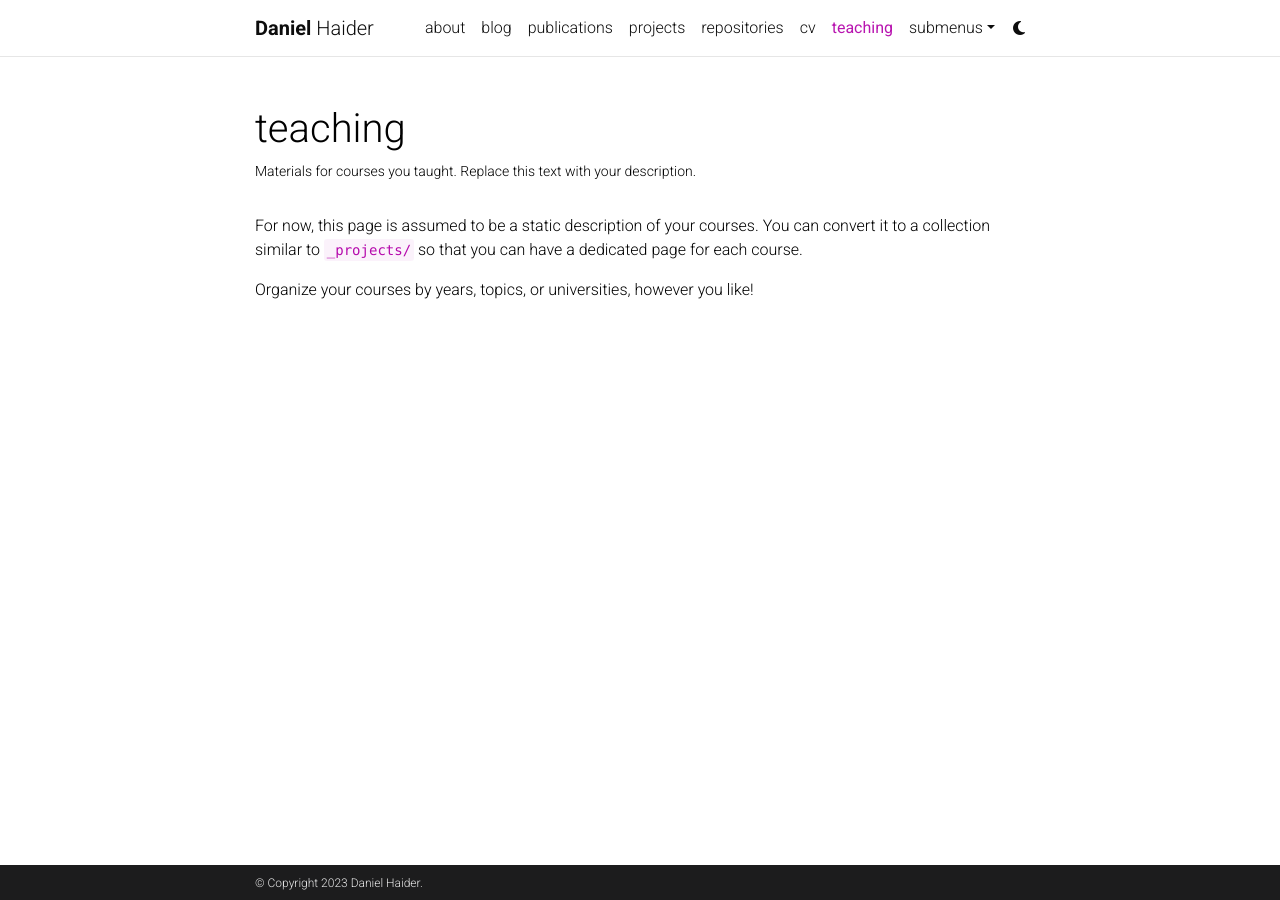
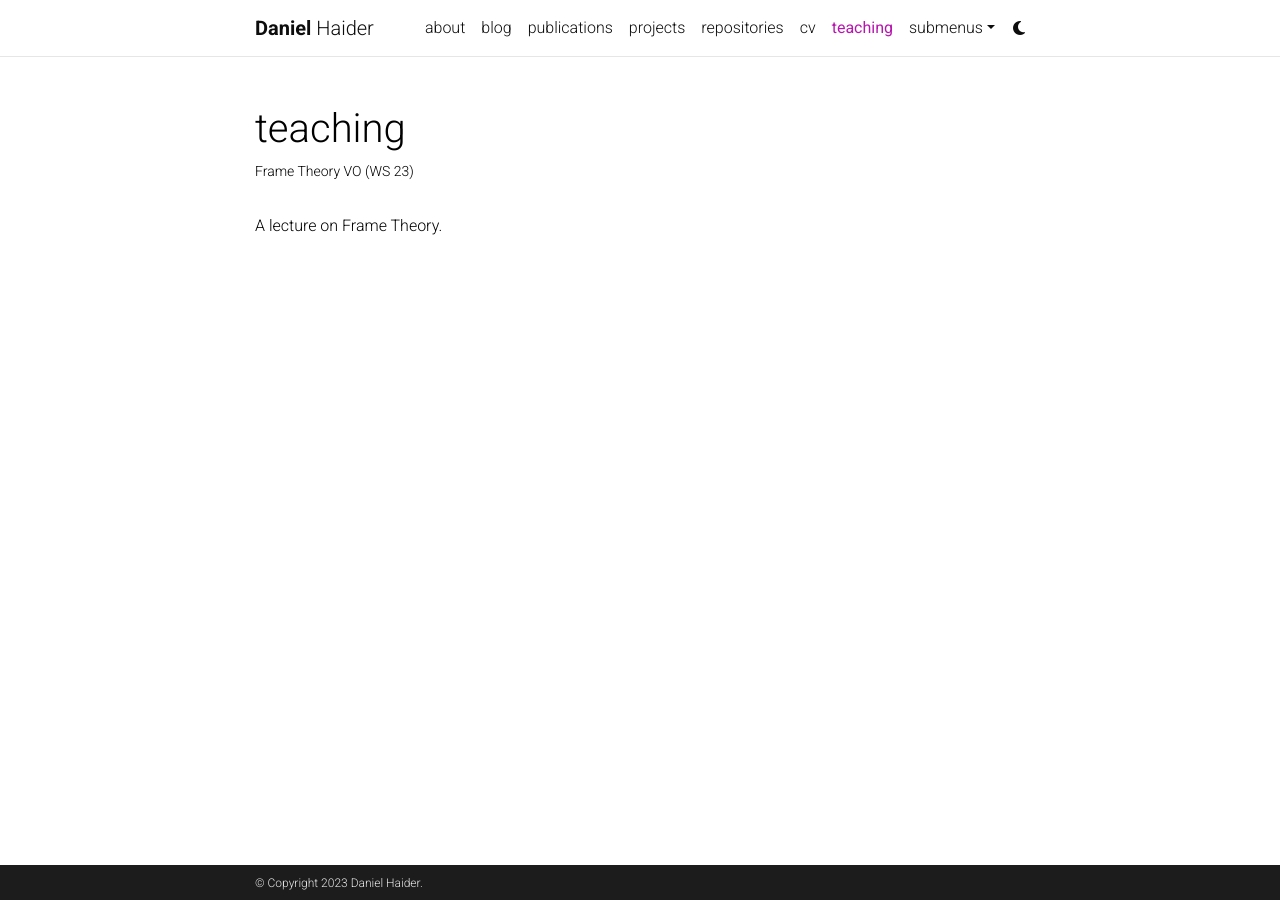
Before and after one commit to danedane-haider/danedane-haider.github.io, a Jekyll site: the page built from _pages/teaching.md, in a window 1280 px wide. Built offline with Jekyll 4.4.1, drawn with Linux system fonts in a browser that asks for light colours; comment, search, counter and statistics services are not loaded; a style sheet for code colours, icons or effects is not loaded.

Commit message:
teaching

```diff
--- a/_pages/teaching.md
+++ b/_pages/teaching.md
@@ -2,11 +2,9 @@
 layout: page
 permalink: /teaching/
 title: teaching
-description: Materials for courses you taught. Replace this text with your description.
+description: Frame Theory VO (WS 23)
 nav: true
 nav_order: 5
 ---
 
-For now, this page is assumed to be a static description of your courses. You can convert it to a collection similar to `_projects/` so that you can have a dedicated page for each course.
-
-Organize your courses by years, topics, or universities, however you like!
+A lecture on Frame Theory.
```
